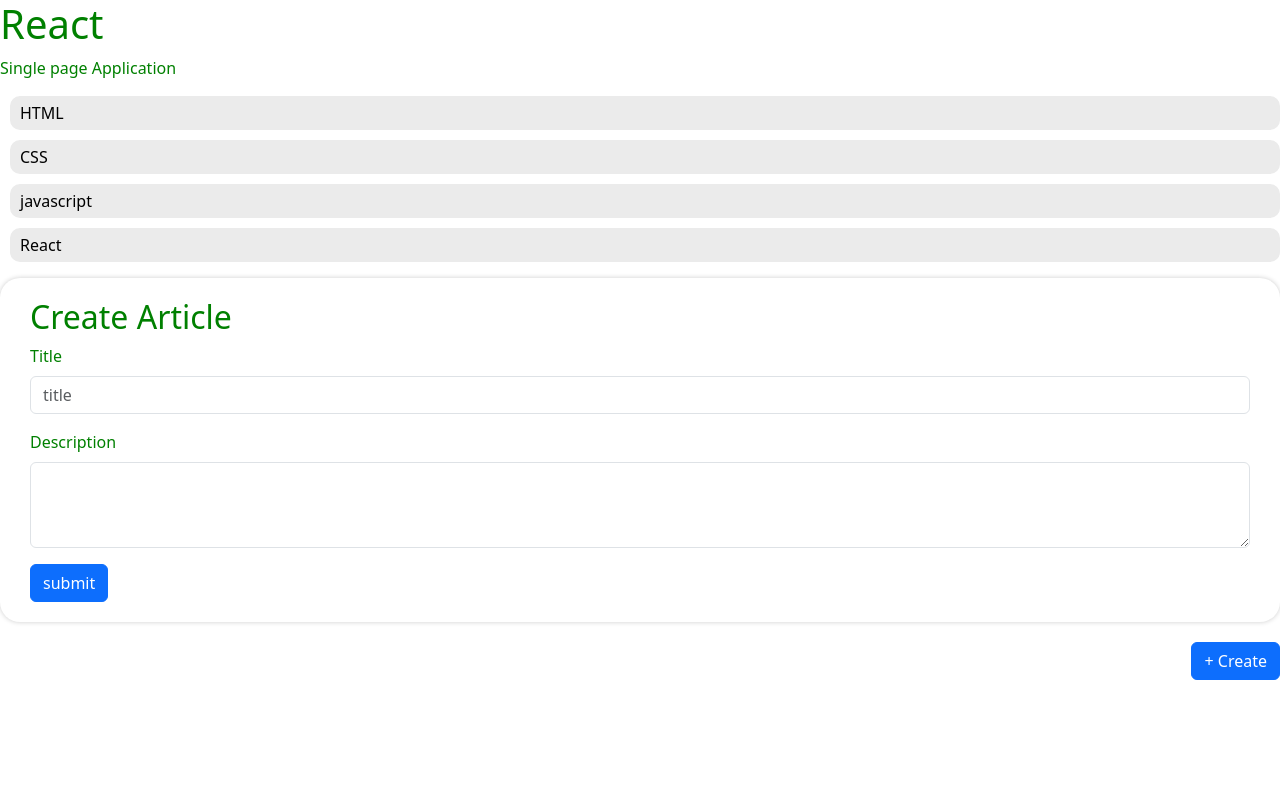
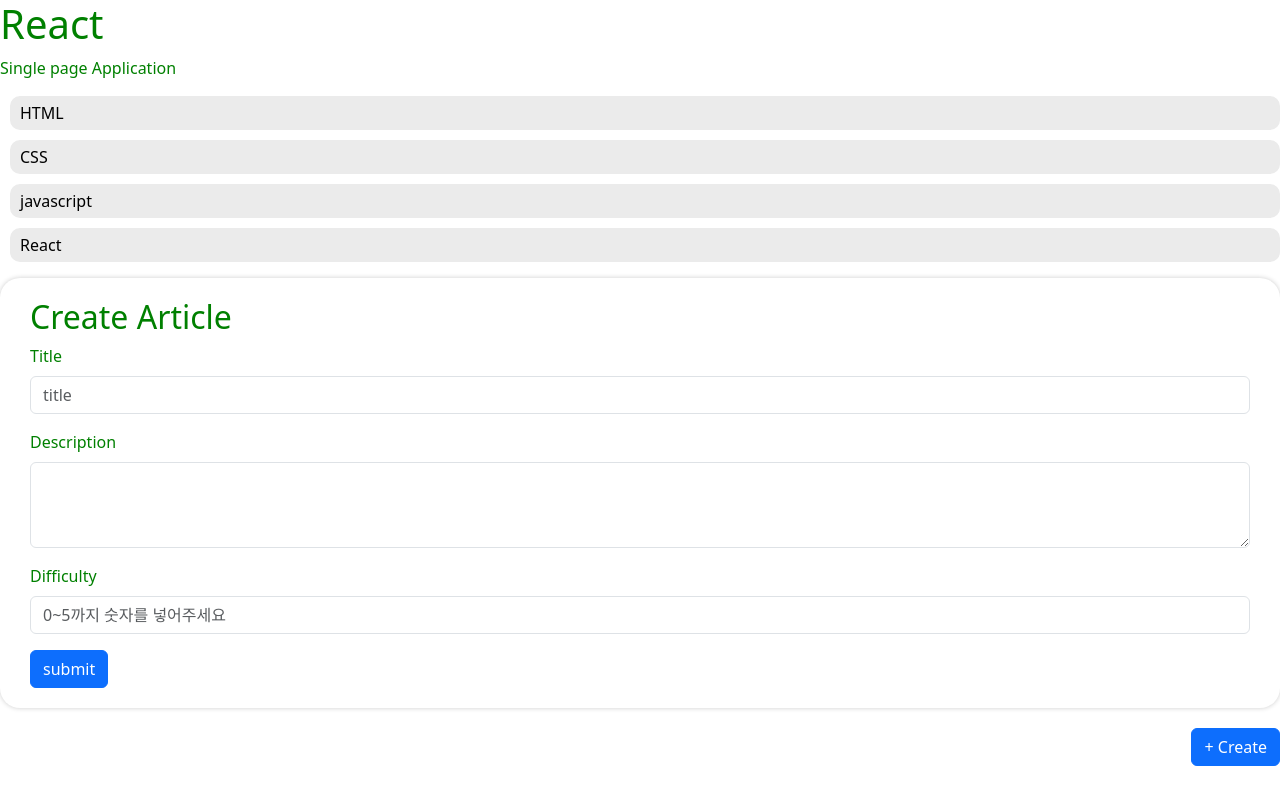
Before and after one commit to AppleBee12/react_basic_app, a React (Create React App) app: page / in a window 1280 px wide. Both pictures are taken after a click on the button "+ Create". Built offline with nearby package versions, Linux system fonts and the light colour scheme.

Commit message:
difficulty 난이도 추가

```diff
--- a/src/App.js
+++ b/src/App.js
@@ -20,10 +20,10 @@
       subject: { title: 'React', desc: 'Single page Application' },
       welcome: { title: 'Welcome', desc: "Welcome to React" },
       menus: [
-        { id: 1, title: 'HTML', desc: 'Hypertext Markup Language' },
-        { id: 2, title: 'CSS', desc: 'CSS for design' },
-        { id: 3, title: 'javascript', desc: 'Javascript for interaction' },
-        { id: 4, title: 'React', desc: 'Single Page Application' }
+        { id: 1, title: 'HTML', desc: 'Hypertext Markup Language', difficulty: 1 },
+        { id: 2, title: 'CSS', desc: 'CSS for design', difficulty: 2 },
+        { id: 3, title: 'javascript', desc: 'Javascript for interaction', difficulty: 3 },
+        { id: 4, title: 'React', desc: 'Single Page Application', difficulty: 4 }
       ]
     };
   }
@@ -50,7 +50,7 @@
       }}
       ></Article>;
     } else if (this.state.mode === 'create') {
-      _article = <CreateArticle onsubmit={(_title, _desc) => {
+      _article = <CreateArticle onsubmit={(_title, _desc, _diff) => {
         //지금은 APP이 계속해서 rendering되면서 불필요한 렌더링을 하고있었음
         // 그래서 기존 배열을 복사 + 새 배열 -> 기존 배열원본과 비교
         //let c = a.concat(b)
@@ -73,7 +73,7 @@
         // );
 
         //스프레드 방법
-        let _menus = [...this.state.menus, { id: this.max_menu_id, title: _title, desc: _desc }];
+        let _menus = [...this.state.menus, { id: this.max_menu_id, title: _title, desc: _desc , difficulty: _diff }];
 
 
         this.setState({
@@ -84,11 +84,11 @@
       }}> </CreateArticle>
     } else if (this.state.mode === 'modify') {
       let _data = this.getReadArticle();
-      _article = <UpdateArticle data={_data} onsubmit={(_title, _desc)=>{
+      _article = <UpdateArticle data={_data} onsubmit={(_title, _desc, _diff) => {
 
         let _menus = [...this.state.menus];
         const idx = this.state.menus.findIndex(item => item.id === this.state.selected_id);
-        _menus[idx] = { id: this.state.selected_id, title: _title, desc: _desc }//값 수정
+        _menus[idx] = { id: this.state.selected_id, title: _title, desc: _desc , difficulty: _diff}//값 수정
         this.setState({
           menus: _menus,
           mode: 'read'
@@ -110,10 +110,10 @@
       if (window.confirm('정말 삭제할까요?')) {
         let _menus = [...this.state.menus];
         let id = this.state.menus.findIndex(item => item.id === this.state.selected_id);
-        _menus.splice(id,1)
+        _menus.splice(id, 1)
 
         this.setState({
-          menus:_menus,
+          menus: _menus,
           mode: 'welcome',
           selected_id: 0
         });
@@ -121,9 +121,9 @@
       } else {
         alert('취소했습니다.');
         this.setState({
-        mode:'welcome',
-        selected_id:0
-      })
+          mode: 'welcome',
+          selected_id: 0
+        })
       }
     }
 
@@ -139,6 +139,7 @@
         <Myheader
           title={this.state.subject.title}
           desc={this.state.subject.desc}
+          difficulty={this.state.subject.difficulty}
           onChangePage={(id) => {
             this.setState({
               mode: 'welcome'
--- a/src/components/Article.js
+++ b/src/components/Article.js
@@ -13,6 +13,7 @@
         <article>
           <h2>{this.props.data.title}</h2>
           <p>{this.props.data.desc}</p>
+          <p>난이도: {this.props.data.difficulty}</p>
 
           <div className={classNames}>
             <hr />
--- a/src/components/UpdateArticle.js
+++ b/src/components/UpdateArticle.js
@@ -7,7 +7,8 @@
     super(props);
     this.state = {
       title: this.props.data.title,
-      desc: this.props.data.desc
+      desc: this.props.data.desc,
+      difficulty: this.props.data.difficulty
     }
   }
   modifyValue = (e) => {
@@ -26,7 +27,8 @@
             e.preventDefault();
             this.props.onsubmit(
               this.state.title,
-              this.state.desc
+              this.state.desc,
+              this.state.difficulty
             );
           }}>
             <Form.Group className="mb-3" controlId="exampleForm.ControlInput1">
@@ -39,6 +41,11 @@
               <Form.Control as="textarea" name="desc" rows={3} value={this.state.desc}
                 onChange={this.modifyValue} />
             </Form.Group>
+            <Form.Group className="mb-3" controlId="exampleForm.ControlInput2">
+              <Form.Label>Difficulty</Form.Label>
+              <Form.Control type="number" name="difficulty" min="0" max="5" placeholder="난이도" value={this.state.difficulty}
+                onChange={this.modifyValue} />
+            </Form.Group>
             <Button type="submit" variant="primary">submit</Button>
           </Form>
         </article>
--- a/src/components/createArticle.js
+++ b/src/components/createArticle.js
@@ -12,7 +12,8 @@
                 e.preventDefault();
                 this.props.onsubmit(
                   e.target.title.value,
-                  e.target.desc.value
+                  e.target.desc.value,
+                  e.target.difficulty.value
                 );
               }}>
                 <Form.Group className="mb-3" controlId="exampleForm.ControlInput1">
@@ -23,6 +24,10 @@
                   <Form.Label>Description</Form.Label>
                   <Form.Control as="textarea" name="desc" rows={3} />
                 </Form.Group>
+                <Form.Group className="mb-3" controlId="exampleForm.ControlInput2">
+                  <Form.Label>Difficulty</Form.Label>
+                  <Form.Control type="number" name="difficulty" min="0" max="5" placeholder="0~5까지 숫자를 넣어주세요" />
+                </Form.Group>
                 <Button type="submit" variant="primary">submit</Button>
               </Form>
           </article>
```
